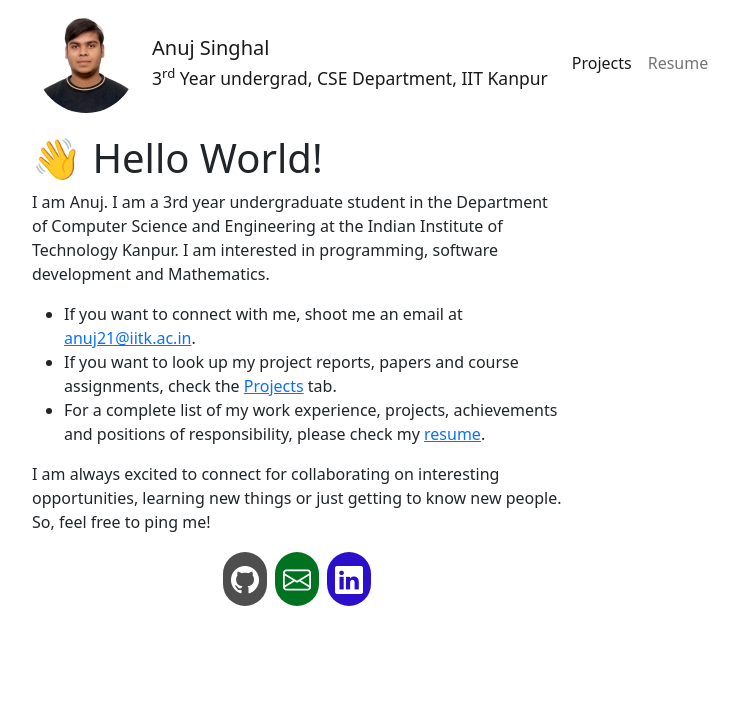
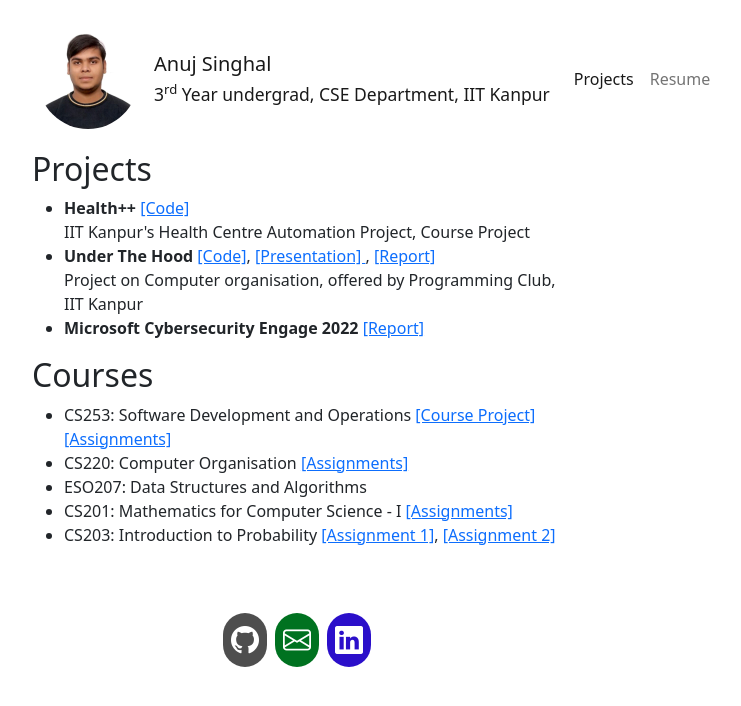
Before and after one commit to AnujSinghal21/AnujSinghal21.github.io, a plain HTML site: page projects.html in a window 1280 px wide. Shown: the whole page, without its empty margins (343-1084 px from the left). Drawn offline with nearby package versions, Linux system fonts and the light colour scheme.

Commit message:
Added Projects

```diff
--- a/projects.html
+++ b/projects.html
@@ -1,5 +1,5 @@
 <!DOCTYPE html>
-<html lang="en">
+<html>
 <head>
   <title> Anuj Singhal </title>
   <meta charset="utf-8">
@@ -15,7 +15,7 @@
 <body>
   <div class="container">
     <!-- Nav Bar Row -->
-      <div class="row">
+    <div class="row mt-3 px-1">
       <div class="col-sm-0 col-md-3"></div>
       <div class="col-sm-12 col-md-6">
         <nav class="navbar navbar-expand-sm justify-content-center">
@@ -53,28 +53,59 @@
     <div class="row mt-2 px-3">
       <div class="col-sm-0 col-md-3"></div>
       <div class="col-sm-12 col-md-6">
-          <h1>👋 Hello World! </h1>
-          <p>
-            I am Anuj. I am a 3rd year undergraduate student in the Department of
-            Computer Science and Engineering at the Indian Institute of Technology Kanpur.
-            I am interested in programming, software development and Mathematics.
-          </p>
+        <h2> Projects </h2>
         <ul>
-            <li>If you want to connect with me, shoot me an email at <a href="mailto:anuj21@iitk.ac.in">anuj21@iitk.ac.in</a>. </li>
-            <li>If you want to look up my project reports, papers and course assignments, check the <a href="./projects.html">Projects</a> tab.</li>
-            <li>For a complete list of my work experience, projects, achievements and positions of responsibility, please check my
-              <a href="https://drive.google.com/file/d/1vbFOliHG60KCohGNRN_GWzUMIoZKMeh0/view?usp=sharing">resume</a>.
+          <li>
+            <b>Health++</b>
+            <a href="https://github.com/AnujSinghal21/Starbugs">[Code]</a>
+            <br> IIT Kanpur's Health Centre Automation Project, Course Project
+          </li>
+          <li>
+            <b>Under The Hood</b>
+            <a href="https://github.com/AnujSinghal21/Under-the-hood">[Code]</a>,
+            <a href="https://www.canva.com/design/DAFnIECkjdM/vyWAaICZyQhpJ8Eza1JQRg/edit?utm_content=DAFnIECkjdM&utm_campaign=designshare&utm_medium=link2&utm_source=sharebutton">
+              [Presentation]
+            </a>,
+            <a href="https://drive.google.com/file/d/1D7v3DMw26lmsy_l5L1RWzaqlKs1O_ysh/view?usp=sharing">
+              [Report]
+            </a>
+            <br> Project on Computer organisation, offered by Programming Club, IIT Kanpur
+          </li>
+          <li>
+            <b>Microsoft Cybersecurity Engage 2022</b>
+            <a href="https://drive.google.com/file/d/1pgbMMpwOche1A2wqyDakoApsOo5zBfMy/view?usp=sharing">[Report]</a>
           </li>
         </ul>
-          <p>
-            I am always excited to connect for collaborating on interesting opportunities,
-            learning new things or just getting to know new people. So, feel free to ping me!
-          </p>
+        <h2> Courses </h2>
+        <ul>
+          <li>
+            CS253: Software Development and Operations
+            <a href="https://github.com/AnujSinghal21/Starbugs">[Course Project]</a>
+            <a href="https://github.com/AnujSinghal21/CS253-Assignments">[Assignments]</a>
+          </li>
+          <li>
+            CS220: Computer Organisation
+            <a href="https://github.com/AnujSinghal21/CS220-Assignments">[Assignments]</a>
+          </li>
+          <li>
+            ESO207: Data Structures and Algorithms
+          </li>
+          <li>
+            CS201: Mathematics for Computer Science - I
+            <a href="https://github.com/AnujSinghal21/CS201-Assignments">[Assignments]</a>
+          </li>
+          <li>
+            CS203: Introduction to Probability
+            <a href="https://drive.google.com/file/d/1viDjXVCQTg80aCv92e2Hm6bQs-ckk_ui/view?usp=sharing">[Assignment 1]</a>,
+            <a href="https://drive.google.com/file/d/1upnzxePqMvhAsfsK0Zcm6I2WJNftxB3o/view?usp=sharing">[Assignment 2]</a>
+          </li>
+        </ul>
+
       </div>
       <div class="col-sm-0 col-md-3"></div>
     </div>
     <!-- Footer Row -->
-      <div class="row mt-2 px-3">
+    <div class="row mt-2 px-3 pt-5">
       <div class="col-sm-0 col-md-3"></div>
       <div class="col-sm-12 col-md-6">
         <footer class="footer justify-content-center" style="align-items: center;">
```
Also changed, not shown: index.html (+0 -61 lines). Lines whose indentation alone changed are shown as unchanged.
